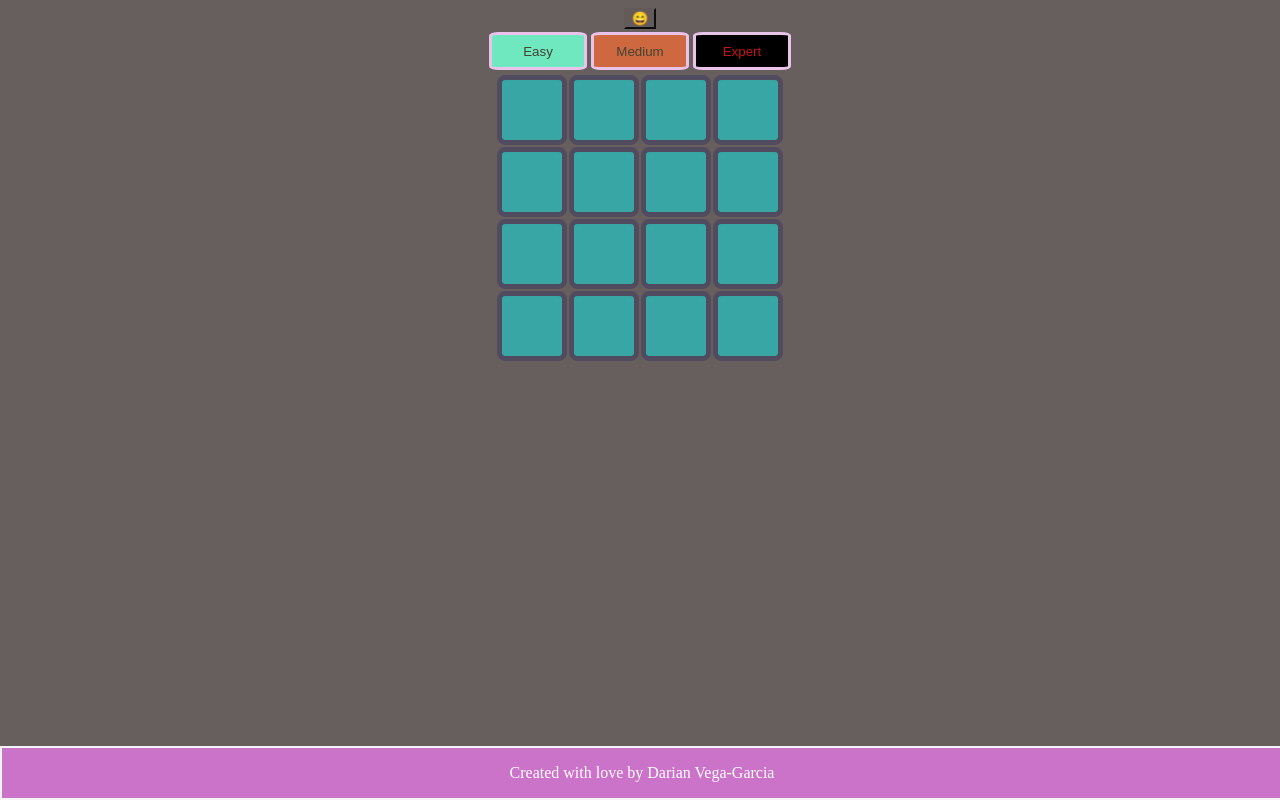
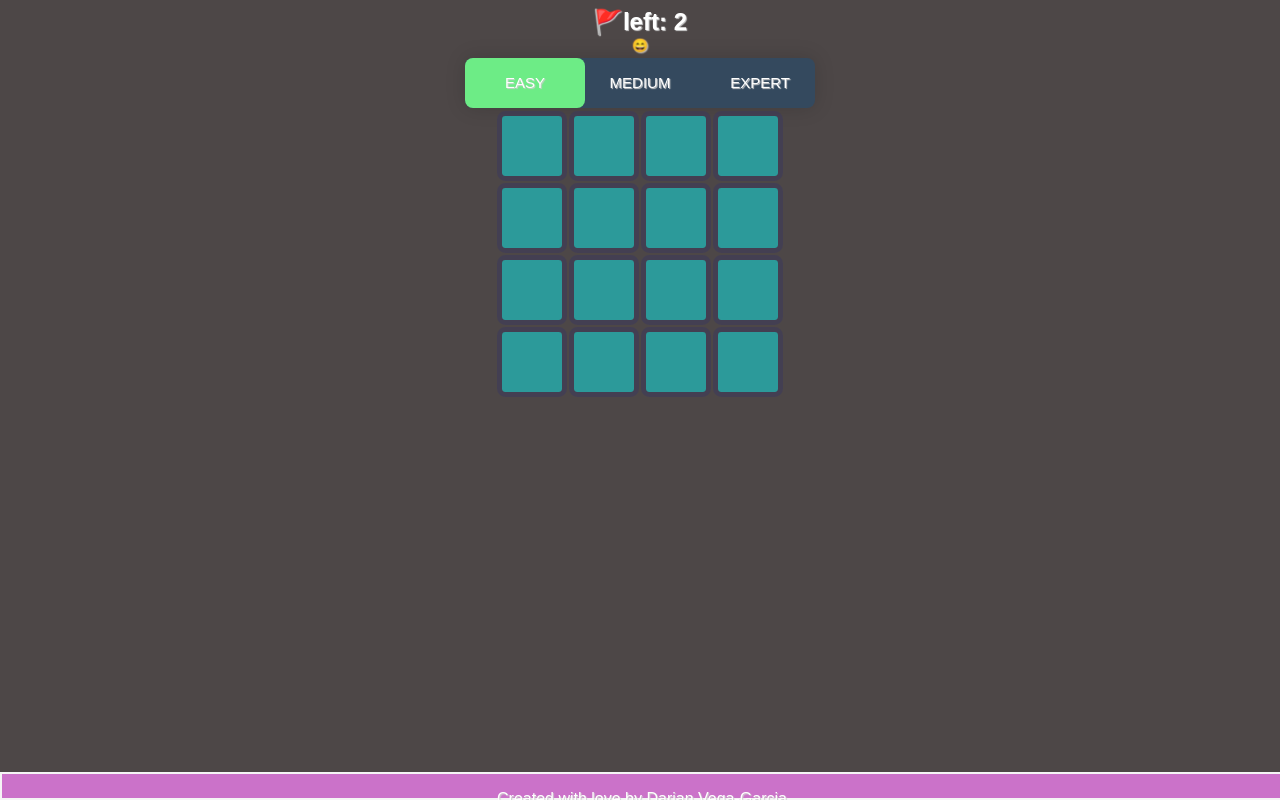
Before and after one commit to darianbla/darian-s-mineSweeper, a plain HTML site: page index.html in a window 1280 px wide. Drawn offline with Linux system fonts and the light colour scheme.

Commit message:
last commit-finishing && visuals

```diff
--- a/css/main.css
+++ b/css/main.css
@@ -1,34 +1,50 @@
 * {
     margin-left: auto;
     margin-right: auto;
+    /* margin-top: auto; */
+    box-sizing: border-box;
+    font-family: sans-serif;
+    text-shadow: 1px 1px 1px #ccc;
+
+
 }
 
 body {
-    background-color: rgba(99, 90, 90, 0.971);
+    background-color: rgba(73, 66, 66, 0.971);
     color: white;
     text-align: center;
+
+}
+
+h2 {
+    margin-top: 0;
+    margin-bottom: 0;
+
+}
+
+table {
+    /* box-shadow: 0 0 20px rgba(0, 0, 0, 0.15);
+    border-collapse: collapse; */
+    font-family: sans-serif;
 }
 
 
 
 
 .cell {
-    box-sizing: border-box;
-
     border-radius: 12%;
     cursor: pointer;
     width: 70px;
     height: 70px;
-    /* width: 100%;
-    height: 100%; */
     border: solid 5px rgb(59, 57, 94);
 
     background-color: rgb(13, 237, 237);
     color: rgb(0, 0, 0);
     font-style: bold;
     opacity: 0.5;
-    transition: 0.4s;
+    transition: 0.3s;
 }
+
 
 .mine.shown {
     background-color: rgb(208, 38, 38);
@@ -54,7 +70,7 @@ body {
 
 
 .cell:hover {
-
+    /* box-shadow: inset; */
     opacity: 1;
     border: solid 1px rgb(214, 190, 209);
     /* transition: 0.4s; */
@@ -71,53 +87,93 @@ body {
     color: rgb(200, 19, 19);
     width: 300px;
     padding: 20px;
-    /* text-align: center; */
-    /* top: calc((70% - 10vh));
-    left: calc(50% - 10vw); */
     box-sizing: border-box;
 }
 
 .footer {
+    box-sizing: content-box;
     position: fixed;
     left: 0;
     bottom: 0;
     width: 100%;
+    height: 3%;
     background-color: rgb(203, 114, 201);
     color: white;
     text-align: center;
     border: solid 2px whitesmoke;
 }
 
-.btn {
+nav {
+    box-shadow: 0 0 20px rgba(0, 0, 0, 0.15);
+
+    margin: 1px auto;
+    position: relative;
+    height: 50px;
+    width: 350px;
+    background-color: #34495e;
+    border-radius: 8px;
+    font-size: 0;
+}
+
+nav button {
+    background-color: #34495e00;
+    border-width: 0;
+    line-height: 10px;
+    height: 100%;
+    font-size: 15px;
+    display: inline-block;
+    position: relative;
+    z-index: 1;
+    text-decoration: none;
+    text-transform: uppercase;
+    color: white;
+    cursor: pointer;
+}
+
+nav .animation {
+
+    position: absolute;
+    height: 100%;
+    top: 0;
+    z-index: 0;
+    transition: all.5s ease 0s;
+    border-radius: 8px;
+}
+
+/* .btn {
     border-radius: 10%;
     transition: 0.3s;
     cursor: pointer;
     margin-bottom: 3px;
-}
+} */
 
-.btn:hover {
+/* .btn:hover {
     opacity: 0.5;
 
-}
+} */
 
 .start-over:hover {
+    margin-top: 0;
     opacity: 0.5;
+    animation: bounce 1s;
+    background-color: rgba(77, 71, 71, 0);
 
 }
 
 
-.btn-dark {
+/* .btn-dark {
     box-sizing: content-box;
     width: 80px;
     height: 30px;
     color: rgb(67, 68, 50);
     border: 3px solid rgb(234, 195, 234);
-}
+} */
 
 .restart-btn {
     color: rgb(67, 68, 50);
     border: 3px solid plum;
     background-color: salmon;
+    font-family: sans-serif;
 }
 
 .restart-btn:hover {
@@ -126,17 +182,17 @@ body {
 }
 
 .start-over {
-    /* there is a weird line i cant hide */
-    border-color: rgb(99, 90, 90);
-    background-color: rgb(99, 90, 90);
+    border-width: 0;
+    border-color: rgba(77, 71, 71, 0);
+    background-color: rgba(77, 71, 71, 0);
     transition: 0.3s;
     cursor: pointer;
     margin-bottom: 3px;
 
 }
 
-.btn-ez {
-    background-color: rgb(111, 232, 192);
+/* .btn-ez {
+    background-color: rgb(98, 205, 169);
 }
 
 .btn-md {
@@ -146,4 +202,76 @@ body {
 .btn-ex {
     background-color: rgb(0, 0, 0);
     color: rgb(200, 19, 19);
+} */
+
+/* animation? */
+@keyframes bounce {
+
+    0%,
+    5% {
+
+        transform: skew(-10deg);
+    }
+
+    30%,
+
+    60%,
+    99% {
+        -webkit-transform: translateY(0);
+        transform: translateY(0);
+    }
+
+    100% {
+
+        transform: skew(-10deg);
+    }
+
+    40% {
+        -webkit-transform: translateY(-15px);
+        transform: translateY(-15px);
+    }
+
+    70% {
+        -webkit-transform: translateY(-7px);
+        transform: translateY(-7px);
+    }
 }
+
+nav button:nth-child(1) {
+    width: 120px;
+    left: -10px;
+
+}
+
+nav button:nth-child(2) {
+    width: 110px;
+    left: -10px;
+}
+
+nav button:nth-child(3) {
+    width: 100px;
+    right: -5px;
+
+}
+
+nav .start-Easy,
+button:nth-child(1):hover~.animation {
+    width: 120px;
+    left: 0px;
+
+    background-color: rgb(109, 236, 134);
+}
+
+nav .start-Medium,
+button:nth-child(2):hover~.animation {
+    width: 110px;
+    left: 120px;
+    background-color: rgb(239, 220, 99);
+}
+
+nav .start-Expert,
+button:nth-child(3):hover~.animation {
+    width: 110px;
+    left: 240px;
+    background-color: rgb(239, 99, 99);
+}
--- a/index.html
+++ b/index.html
@@ -12,19 +12,23 @@
     onload="initGame()"
     oncontextmenu="return false;"
   >
+    <h2>🚩left: <span>0</span></h2>
     <button class="start-over" onclick="window.location.reload()">
       Restart game
     </button>
     <br />
-    <button class="btn btn-ez btn-dark" onclick="changeDifficulty('Easy')">
+    <nav>
+      <button href="#" class="btn btn-ez btn-dark" onclick="changeDifficulty('Easy')">
         Easy
       </button>
-    <button class="btn btn-md btn-dark" onclick="changeDifficulty('Medium')">
+      <button href="#" class="btn btn-md btn-dark" onclick="changeDifficulty('Medium')">
         Medium
       </button>
-    <button class="btn btn-ex btn-dark" onclick="changeDifficulty('Expert')">
+      <button href="#" class="btn btn-ex btn-dark" onclick="changeDifficulty('Expert')">
         Expert
       </button>
+      <div class="animation start-Easy"></div>
+    </nav>
     <table>
       <tbody class="board"></tbody>
     </table>
--- a/js/main.js
+++ b/js/main.js
@@ -4,13 +4,14 @@ const FLAG = "🚩";
 const NORMAL = "😄";
 const HAPPY = "😎";
 const SAD = "🤯";
-var gIsFirstClick = false;
+var gIsFirstClick = true;
 var startButton = document.querySelector(".start-over");
 var difficulty = "Easy";
 var gLevel = {
   mines: 2,
   size: 4,
 };
+var gFlagsLeft = gLevel.mines
 const gGame = {
   isVictory: false,
   isGameOn: false,
@@ -21,7 +22,8 @@ var gBoard;
 
 //runs the game
 function initGame() {
-  gIsFirstClick = false;
+
+  gIsFirstClick = true;
   startButton.innerText = NORMAL;
   switch (difficulty) {
     case "Easy":
@@ -41,11 +43,15 @@ function initGame() {
   gGame.isVictory = false;
   gGame.flagedMines = 0;
   gBoard = buildBoard(gLevel.size, gLevel.mines);
+  console.table(gBoard);
+  gBoard = buildBoard(gLevel.size, gLevel.mines);
   renderBoard(gBoard);
   console.table(gBoard);
 
   var elModal = document.querySelector(".modal");
   elModal.style.display = "none";
+  gFlagsLeft = gLevel.mines
+  hundleFlagsLeft();
 }
 
 function changeDifficulty(str) {
@@ -53,3 +59,8 @@ function changeDifficulty(str) {
   console.log(difficulty);
   initGame();
 }
+
+function hundleFlagsLeft() {
+  var elFlagsLeft = document.querySelector("h2 span");
+  elFlagsLeft.innerText = gFlagsLeft;
+}
--- a/js/util.js
+++ b/js/util.js
@@ -35,30 +35,14 @@ function setEmptyNegsCount(cellI, cellJ, board) {
       if (!currCell.isShown && !currCell.isMine) {
         if (currCell.minesAroundCount !== 0) {
           currCell.isShown = true;
-          console.log("num click!");
           elCell.classList.add("shown");
+          // console.log("num click!");
           onCellClicked(elCell, i, j);
         }
 
         if (currCell.minesAroundCount === 0) {
-          if (gIsFirstClick) {
-            currCell.isMine = true;
-            elCell.classList.remove("empty");
-            elCell.classList.add("mine");
-            elClickedCell.classList.remove("empty");
-            clickedCell.minesAroundCount = setMinesNegsCount(
-              cellI,
-              cellJ,
-              board
-            );
-            gIsFirstClick = false;
-            gBoard = buildBoard(gLevel.size, gLevel.mines);
-            return;
-          } else {
-            console.log("click!");
           elCell.classList.add("shown");
           onCellClicked(elCell, i, j);
-          }
         }
       }
     }
@@ -83,15 +67,12 @@ function buildBoard(size, minesnum) {
           j: j,
         },
       };
-
       //random way to implant mines
-      if (!gIsFirstClick) {
       for (var k = 0; k < mines.length; k++) {
         var currMine = mines[k];
 
         if (!rows[j].isMine) {
           rows[j].isMine = implantMines(currMine, i, j);
-          }
         }
       }
 
@@ -162,11 +143,13 @@ function renderBoard(board) {
       var currCell = board[i][j];
 
       var cellClass = `cell-${i}-${j}`;
+      var elCell = document.querySelector(`cell-${i}-${j}`);
       if (currCell.isMine) cellClass += " mine";
       if (!currCell.isMine && currCell.minesAroundCount !== 0)
         cellClass += " num";
       if (!currCell.isMine && currCell.minesAroundCount === 0)
         cellClass += " empty";
+      if (currCell.isShown) cellClass += " shown";
       strHTML += `\t<td class="cell ${cellClass}" onclick="onCellClicked(this,${i},${j})"`;
       strHTML += "\t</td>\n";
     }
@@ -176,13 +159,26 @@ function renderBoard(board) {
 }
 
 function onCellClicked(cell, i, j) {
-  reverseRenderCell(gBoard);
   var currCell = gBoard[i][j];
   var elAllMines = document.querySelectorAll(".mine");
   // console.log("currCell:", currCell);
   // console.log("mines:", elAllMines);
   if (!currCell.isMarked) {
     if (!currCell.isShown && currCell.isMine) {
+      if (gIsFirstClick) {
+        gIsFirstClick = false;
+
+        cell.classList.remove("mine");
+        cell.classList.remove("num");
+        cell.classList.remove("empty");
+        gBoard = buildBoard(gLevel.size, gLevel.mines);
+        currCell = gBoard[i][j];
+        currCell.isShown = true;
+        renderBoard(gBoard);
+        reverseRenderCell(gBoard);
+        console.log(currCell.minesAroundCount);
+        onCellClicked(cell, i, j);
+      } else
         for (var elMine of elAllMines) {
           // console.log("elmine:", elMine);
           elMine.innerText = MINE;
@@ -193,9 +189,9 @@ function onCellClicked(cell, i, j) {
     }
     if (!currCell.isMine) {
       if (currCell.minesAroundCount !== 0) {
-        cell.innerText = `${currCell.minesAroundCount}`;
         cell.classList.add("shown");
         currCell.isShown = true;
+        // console.log(currCell);
       }
       if (currCell.minesAroundCount === 0) {
         currCell.isShown = true;
@@ -204,6 +200,9 @@ function onCellClicked(cell, i, j) {
       }
     }
   }
+  gIsFirstClick = false;
+  reverseRenderCell(gBoard);
+
   if (!gIsFirstClick) {
     checkIsVictory();
   }
@@ -214,17 +213,23 @@ window.oncontextmenu = (e) => {
   e.preventDefault();
   var countAction = 1;
   var elCell = document.querySelector(".cell:hover");
-
+  if (!gIsFirstClick) {
     if (elCell.innerText === FLAG && countAction > 0) {
       elCell.innerText = "";
       elCell.classList.remove("marked");
+      gFlagsLeft++;
+      hundleFlagsLeft();
       countAction = 0;
     }
-  if (elCell.innerText === "" && countAction > 0) {
+    if (elCell.innerText === "" && countAction > 0 && gFlagsLeft > 0) {
       elCell.innerText = FLAG;
       elCell.classList.add("marked");
+      gFlagsLeft--;
+      hundleFlagsLeft();
       countAction = 0;
     }
+  }
+
   reverseRenderCell(gBoard);
   checkIsVictory();
 };
@@ -267,7 +272,9 @@ function reverseRenderCell(board) {
       }
       //check num
       if (currCell.minesAroundCount !== 0 && !currCell.isMine) {
+        elCell.classList.remove("empty");
         elCell.classList.add("num");
+        if (currCell.isShown) elCell.innerText = `${currCell.minesAroundCount}`;
       }
       //check empty
       if (currCell.minesAroundCount === 0 && !currCell.isMine) {
```
Lines whose indentation alone changed are shown as unchanged.
